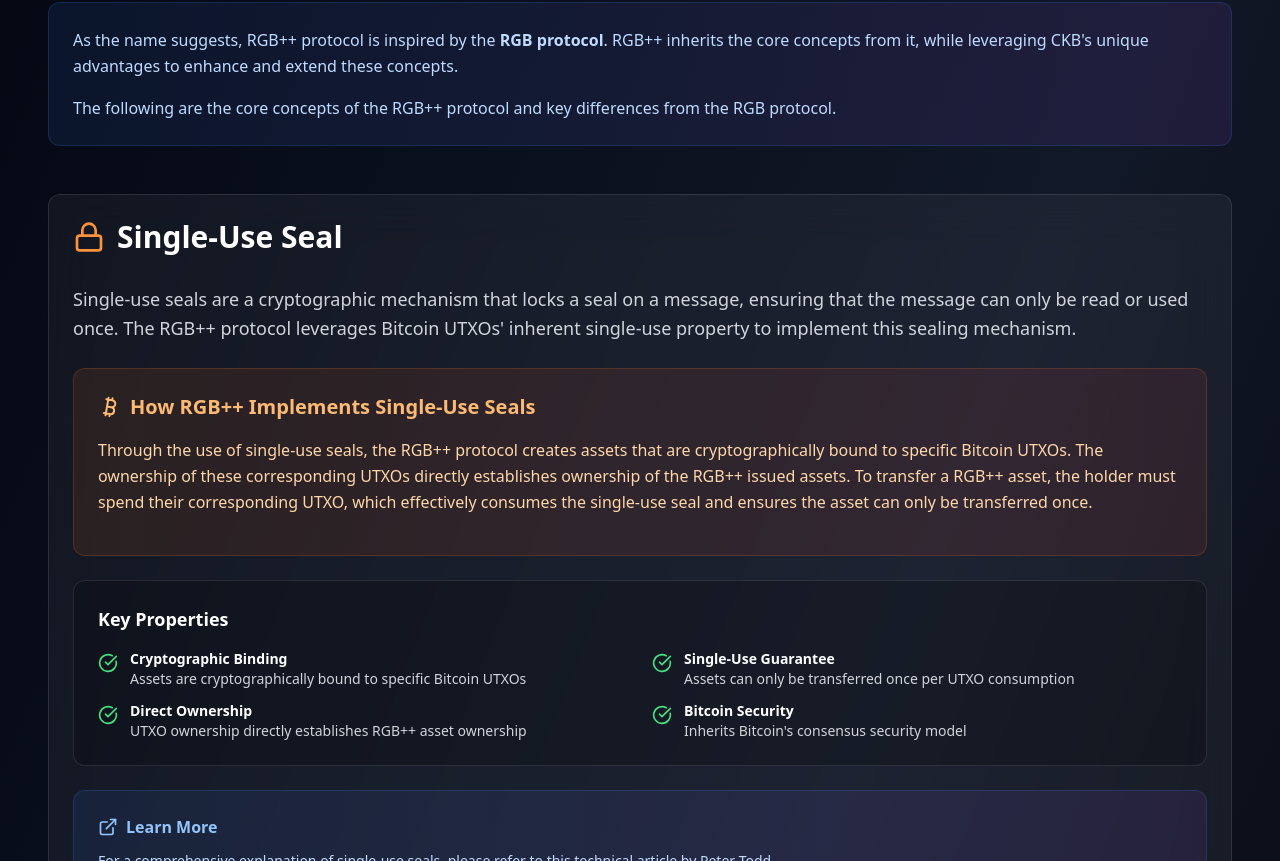
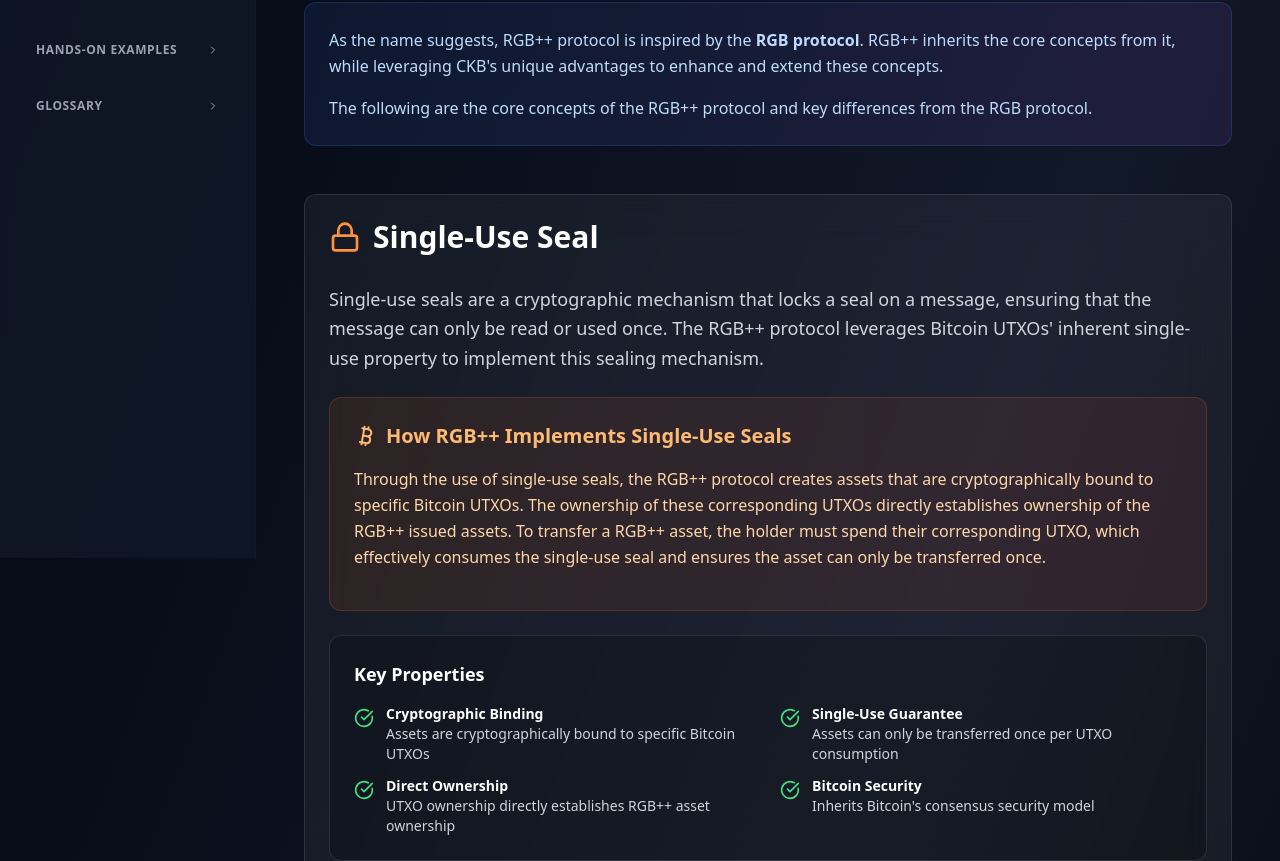
Before and after one commit to RGBPlusPlus/rgbpp-website, a Next.js app: page /concepts in a window 1280 px wide. Shown: the part 319-1180 px from the top of the page. Built offline with nearby package versions, Linux system fonts and the light colour scheme.

Commit message:
fix:pre block show in mobile

```diff
--- a/app/globals.css
+++ b/app/globals.css
@@ -226,3 +226,20 @@
 ::-webkit-scrollbar-thumb:hover {
   background: linear-gradient(45deg, #2563eb, #7c3aed);
 }
+
+/* Pre tag styles for code blocks */
+pre {
+  width: 100%;
+  overflow-x: auto;
+  white-space: pre;
+  word-wrap: normal;
+  word-break: normal;
+  /* border-radius: 0.5rem; */
+  /* padding: 1rem; */
+  /* background-color: hsl(var(--muted)); */
+  /* border: 1px solid hsl(var(--border)); */
+}
+.text-card-foreground{
+  width: 100%;
+  overflow: hidden;
+}
--- a/components/doc-layout.tsx
+++ b/components/doc-layout.tsx
@@ -91,9 +91,9 @@ export function DocLayout({ children, title, description }: DocLayoutProps) {
 
         {/* Sidebar */}
         <aside className={cn(
-          "hidden lg:sticky  inset-y-0 left-0 z-50 w-64 h-screen overflow-y-auto bg-gray-900/80 backdrop-blur-sm border-r border-gray-800/30 transition-transform duration-300 ease-in-out",
+          " hidden lg:block sticky inset-y-0 left-0 z-50 w-64 h-screen overflow-y-auto bg-gray-900/80 backdrop-blur-sm border-r border-gray-800/30 transition-transform duration-300 ease-in-out",
           "lg:translate-x-0 lg:top-[73px]",
-          sidebarOpen ? "translate-x-0" : "-translate-x-full"
+          sidebarOpen ? "-translate-x-0" : "-translate-x-full "
         )}>
           <nav className="p-6">
             {navigationItems.map((section, sectionIndex) => {
```
